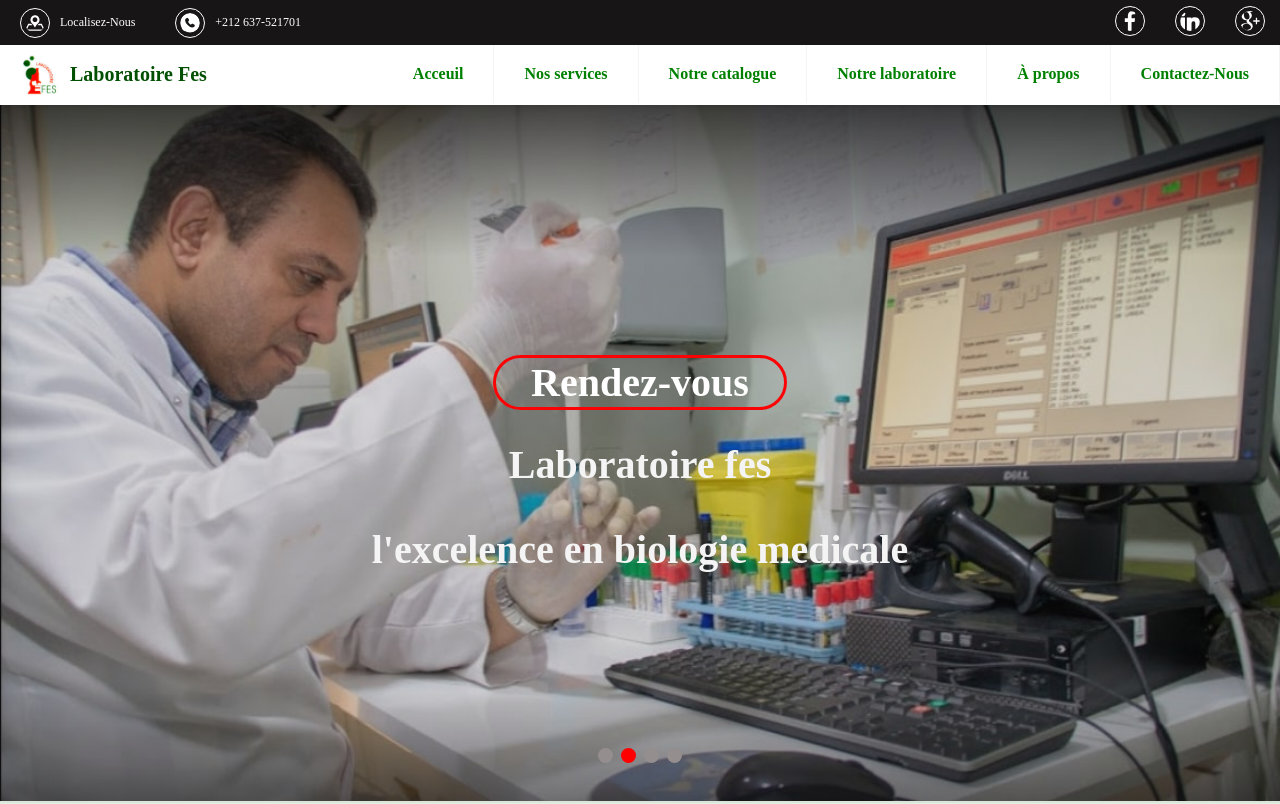
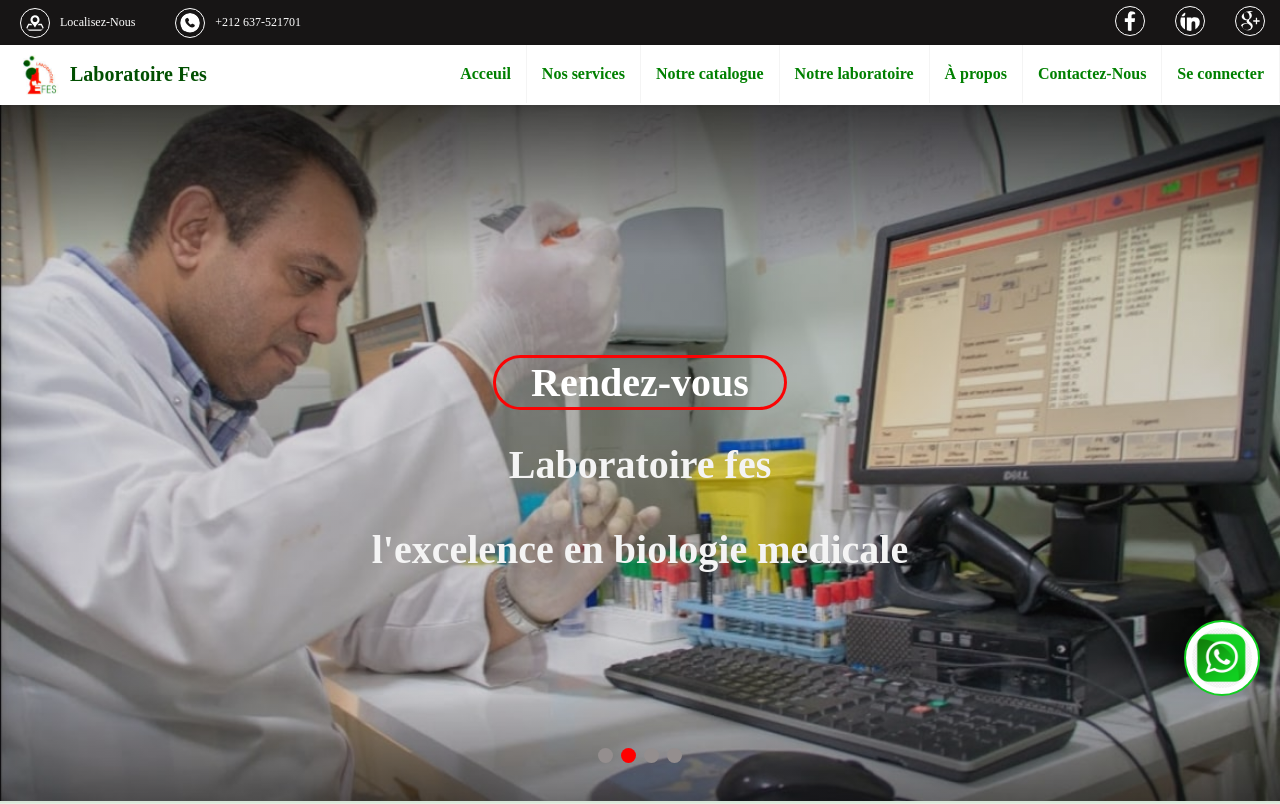
Before and after one commit to hichambendarbi/front-end-laboratory-analyse-medicale, a website: page index.html in a window 1280 px wide. Shown: the top 804 px of the page. Drawn offline with Linux system fonts and the light colour scheme.

Commit message:
icon-whatsap && connecter

```diff
--- a/index.html
+++ b/index.html
@@ -105,6 +105,9 @@
       </li>
       <li>
         <h2><a href="laboratoire-fes/contact.html">Contactez-Nous</a></h2>
+      </li>
+      <li>
+        <h2><a href="https://admin.laboamfes.ma/auth/login" target="_blank">Se connecter</a></h2>
       </li>
     </ul>
   </header>
@@ -217,6 +220,12 @@
       </div>
     </div>
   </section>
+
+  <div class="icon_wtp_cont">
+    <a href="https://wa.me/+212637521701">
+      <img src='./imgs/WhatsApp-icon-PNG.png' alt="whatsap laboratoire fes" class="wtp_fixed" />
+    </a>
+  </div>
 
   <!-- Section automates et recrutements -->
   <!-- <div class="line1"></div> -->
--- a/style.css
+++ b/style.css
@@ -56,7 +56,7 @@ a {
   box-shadow: 1px 1px 4px 0 rgba(0, 0, 0, 0.1);
   position: fixed;
   width: 100%;
-  z-index: 3;
+  z-index: 44;
   margin-top: 45px;
 }
 
@@ -77,7 +77,7 @@ a {
 
 .header li a {
   display: block;
-  padding: 20px 20px;
+  padding: 20px 15px;
   border-right: 1px solid #f4f4f4;
   text-decoration: none;
 }
@@ -170,7 +170,7 @@ a {
 }
 
 .header .menu-btn:checked~.menu {
-  max-height: 360px;
+  max-height: 420px;
 }
 
 .header .menu-btn:checked~.menu-icon .navicon {
@@ -201,7 +201,7 @@ a {
     float: left;
   }
   .header li a {
-    padding: 20px 30px;
+    padding: 20px 15px;
     text-decoration: none;
   }
   .header .menu {
@@ -1118,3 +1118,22 @@ a {
 .footer-menu-list li {
   color: red;
 }
+
+.icon_wtp_cont {
+  width: 100%;
+  justify-content: flex-end;
+  position: fixed;
+  bottom: 0;
+  display: flex;
+  z-index: 33;
+}
+
+.wtp_fixed {
+  border: 2px solid #11cf20;
+  width: 60px;
+  height: 60px;
+  margin: 20px 20px 100px 20px;
+  border-radius: 50%;
+  padding: 6px;
+  background: #FFF;
+}
```
Also changed, not shown: laboratoire-fes/a-propos.html (+4 -1 lines), laboratoire-fes/automates.html (+3 -0 lines), laboratoire-fes/contact.html (+3 -0 lines), laboratoire-fes/notre-catalogue.html (+3 -0 lines), laboratoire-fes/notre-equipe.html (+3 -0 lines), laboratoire-fes/prélèvement-à-domicile.html (+3 -0 lines), laboratoire-fes/recrutement.html (+3 -0 lines), laboratoire-fes/rendez-vous.html (+4 -1 lines), laboratoire-fes/résultats.html (+3 -0 lines), imgs/WhatsApp-icon-PNG.png (added), imgs/wtp.jpg (added), laboratoire-fes/style.css (line endings or trailing spaces).
